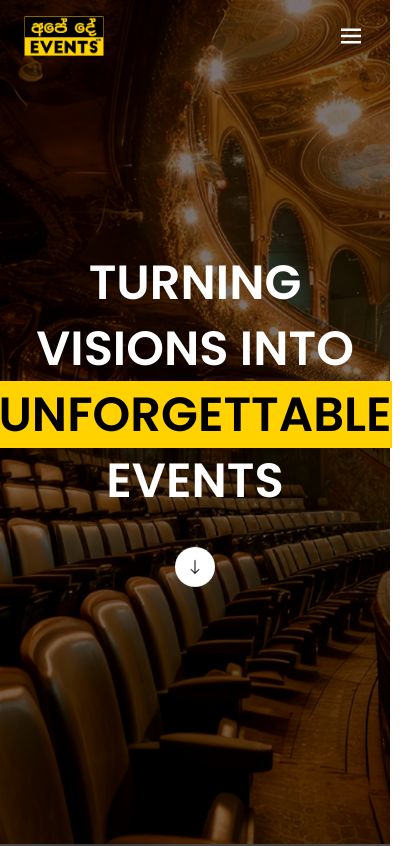
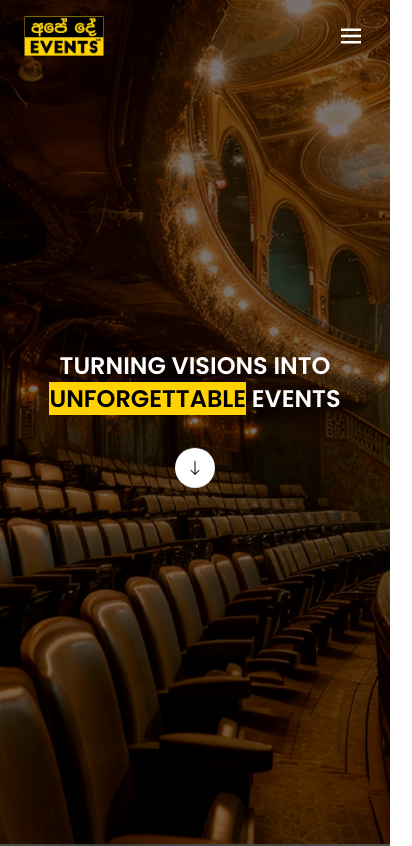
Before and after one commit to onlinksolution/apedeeevents, a Next.js app: page / in a window 390 px wide. Shown: the top 846 px of the page, 412 px wide, since content can reach past the window. Built offline with nearby package versions, Linux system fonts and the light colour scheme; a web font is replaced by a local one.

Commit message:
font error

```diff
--- a/app/page.tsx
+++ b/app/page.tsx
@@ -22,7 +22,7 @@ export default function Home() {
     <main className="overflow-x-hidden">
       <section>
         <div className="absolute z-30 w-full h-screen text-center flex flex-col gap-10 justify-center items-center">
-          <h2 className="text-5xl px-5 !leading-snug text-white uppercase font-600 lg:text-6xl">Turning Visions into <br /><span className="bg-yellow text-black">Unforgettable</span> Events</h2>
+          <h2 className="text-2xl px-5 !leading-snug text-white uppercase font-600 lg:text-6xl">Turning Visions into <br /><span className="bg-yellow text-black">Unforgettable</span> Events</h2>
 
           <Link href="#welcome" className="animate-bounce">
             <BsArrowDown className="text-black bg-white rounded-full p-3" size={40} />
```
